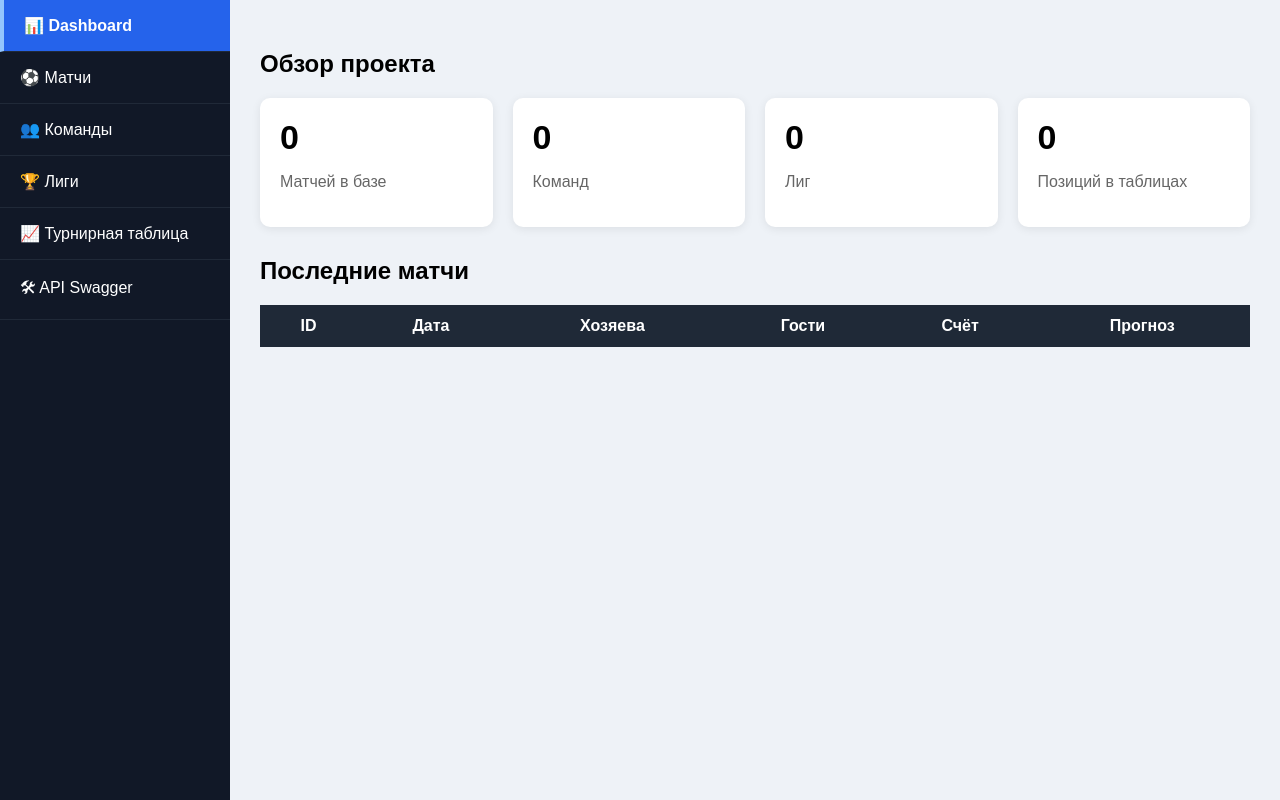
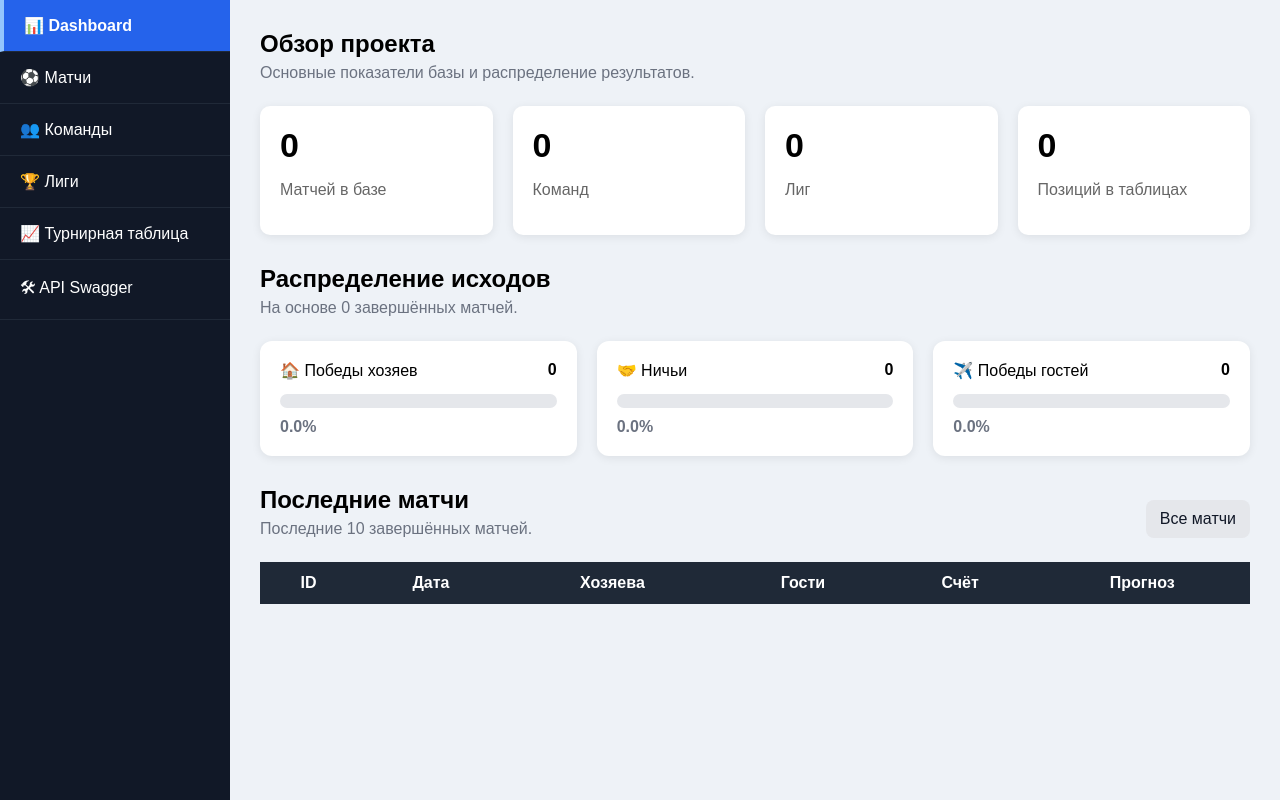
Before and after one commit to stranik87/football-ai-analyst, a FastAPI app: page /dashboard in a window 1280 px wide. Shown: the part 78-878 px from the top of the page. Run offline with FastAPI, Linux system fonts and the light colour scheme; lists and menus that the app fills with data are empty.

Commit message:
add dashboard match outcome analytics

```diff
--- a/app/dashboard/static/style.css
+++ b/app/dashboard/static/style.css
@@ -679,3 +679,36 @@ tr:hover{
     border-left:4px solid #93c5fd;
     font-weight:700;
 }
+
+.dashboard-section{
+    margin-top:30px;
+}
+
+.outcome-grid{
+    display:grid;
+    grid-template-columns:repeat(
+        auto-fit,
+        minmax(240px, 1fr)
+    );
+    gap:20px;
+}
+
+.outcome-card{
+    background:white;
+    border-radius:12px;
+    padding:20px;
+    box-shadow:0 2px 10px rgba(0,0,0,.08);
+}
+
+.outcome-header{
+    display:flex;
+    justify-content:space-between;
+    gap:12px;
+    margin-bottom:14px;
+}
+
+.outcome-card p{
+    margin:10px 0 0;
+    color:#6b7280;
+    font-weight:600;
+}
--- a/app/dashboard/templates/dashboard.html
+++ b/app/dashboard/templates/dashboard.html
@@ -6,7 +6,12 @@
 
 {% block content %}
 
-<h2>Обзор проекта</h2>
+<div class="page-heading">
+    <div>
+        <h2>Обзор проекта</h2>
+        <p>Основные показатели базы и распределение результатов.</p>
+    </div>
+</div>
 
 <section class="cards">
 
@@ -32,10 +37,96 @@
 
 </section>
 
-<section>
-    <h2>Последние матчи</h2>
+<section class="dashboard-section">
+
+    <div class="page-heading">
+        <div>
+            <h2>Распределение исходов</h2>
+            <p>
+                На основе {{ completed_fixtures }}
+                завершённых матчей.
+            </p>
+        </div>
+    </div>
+
+    <div class="outcome-grid">
+
+        <article class="outcome-card">
+            <div class="outcome-header">
+                <span>🏠 Победы хозяев</span>
+                <strong>{{ home_wins }}</strong>
+            </div>
+
+            <div class="progress-track">
+                <div
+                    class="progress-bar home-bar"
+                    style="width: {{ home_win_percent }}%;"
+                ></div>
+            </div>
+
+            <p>
+                {{ "%.1f"|format(home_win_percent) }}%
+            </p>
+        </article>
+
+        <article class="outcome-card">
+            <div class="outcome-header">
+                <span>🤝 Ничьи</span>
+                <strong>{{ draws }}</strong>
+            </div>
+
+            <div class="progress-track">
+                <div
+                    class="progress-bar draw-bar"
+                    style="width: {{ draw_percent }}%;"
+                ></div>
+            </div>
+
+            <p>
+                {{ "%.1f"|format(draw_percent) }}%
+            </p>
+        </article>
+
+        <article class="outcome-card">
+            <div class="outcome-header">
+                <span>✈️ Победы гостей</span>
+                <strong>{{ away_wins }}</strong>
+            </div>
+
+            <div class="progress-track">
+                <div
+                    class="progress-bar away-bar"
+                    style="width: {{ away_win_percent }}%;"
+                ></div>
+            </div>
+
+            <p>
+                {{ "%.1f"|format(away_win_percent) }}%
+            </p>
+        </article>
+
+    </div>
+
+</section>
+
+<section class="dashboard-section">
+
+    <div class="page-heading">
+        <div>
+            <h2>Последние матчи</h2>
+            <p>Последние 10 завершённых матчей.</p>
+        </div>
+
+        <a
+            class="secondary-button"
+            href="/dashboard/fixtures"
+        >
+            Все матчи
+        </a>
+    </div>
 
     <div class="table-wrapper">
+
         <table>
             <thead>
                 <tr>
@@ -49,7 +140,9 @@
             </thead>
 
             <tbody>
+
                 {% for fixture in fixtures %}
+
                 <tr>
                     <td>{{ fixture.fixture_id }}</td>
 
@@ -77,10 +170,14 @@
                         </a>
                     </td>
                 </tr>
+
                 {% endfor %}
+
             </tbody>
         </table>
+
     </div>
+
 </section>
 
 {% endblock %}
```
Also changed, not shown: app/dashboard/routes.py (+87 -12 lines).
